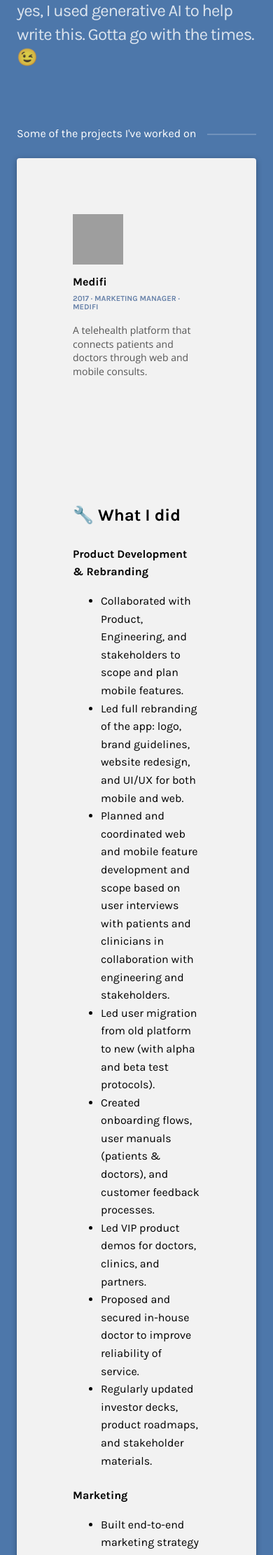
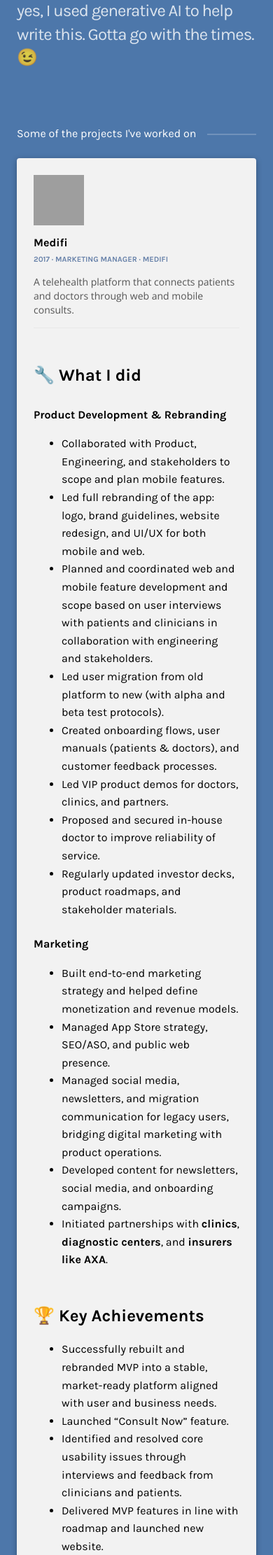
Before and after one commit to mpaulcarr/mpaulcarr.github.io, a Jekyll site: the page built from index.html, in a window 390 px wide. Shown: the part 963-3185 px from the top of the page at 70% size. Built offline with Jekyll 4.4.1, drawn with Linux system fonts in a browser that asks for light colours; some of the changed text lies outside the part shown; grey boxes are pictures that could not be loaded.

Commit message:
update content and fix padding

```diff
--- a/css/styles.scss
+++ b/css/styles.scss
@@ -83,6 +83,11 @@
   margin: 0 auto;
 }
 
+.content-divider {
+  height: 1px;
+  background: #e8e8e8;
+}
+
 .nav {
   ul {
     display: flex;
@@ -146,6 +151,10 @@
 
     h5 {
       margin-top: 24px;
+    }
+
+    ul {
+      margin-bottom: 24px;
     }
   }
 
@@ -354,5 +363,13 @@
   .project {
     padding: 24px;
     margin-bottom: 24px;
+
+    .project-details {
+      padding: 0;
+    }
+
+    .project-content {
+      padding: 0;
+    }
   }
 }
--- a/index.html
+++ b/index.html
@@ -49,6 +49,7 @@
             </div>
             <div class="project-feature-image" style="background-image: url('{{ project.feature_image }}')"></div>
           </div>
+          <div class="content-divider"></div>
           <div class="project-content">
             {{ project.content | markdownify }}
           </div>
```
Also changed, not shown: _projects/medifi.md (+1 -1 lines).
